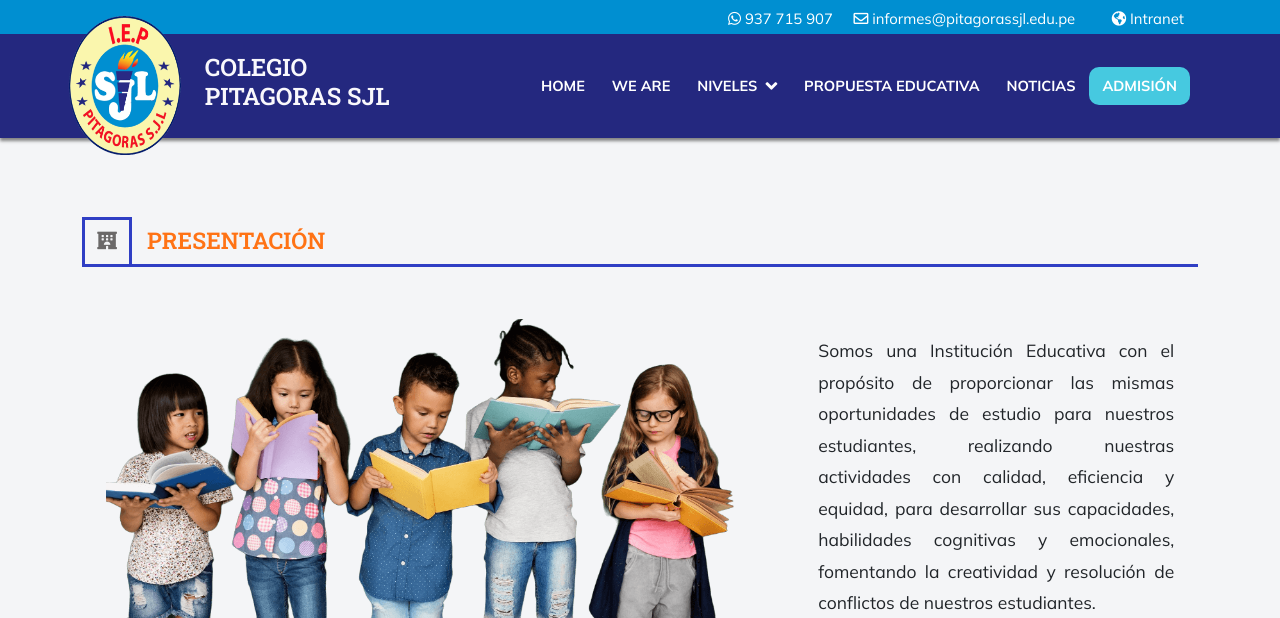
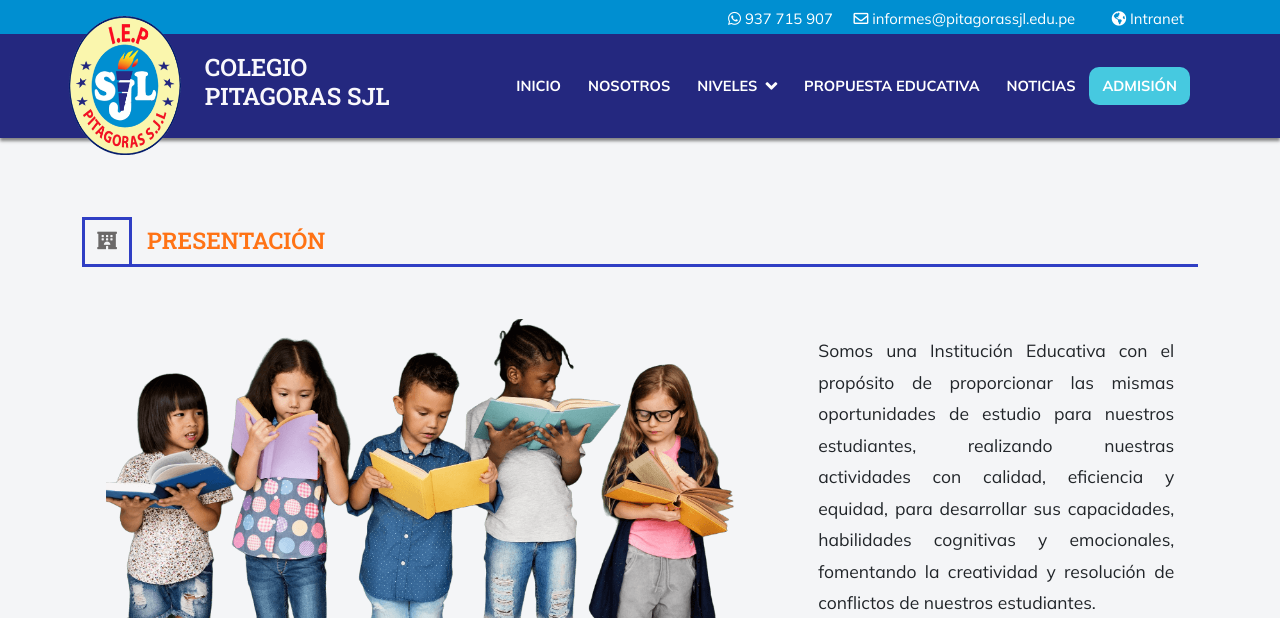
Before and after one commit to xxSylarxx/jesus_mangomarca, a PHP site: page /nosotros.php in a window 1280 px wide. Shown: the top 618 px of the page. Run offline with PHP 8.4, Linux system fonts and the light colour scheme; some libraries are stand-ins or nearby versions.

Commit message:
restauracion

```diff
--- a/includes/header.php
+++ b/includes/header.php
@@ -21,10 +21,10 @@
         <div class="collapse navbar-collapse" id="collapsibleNavId">
             <ul class="navbar-nav ms-auto mt-2 mt-lg-0">
                 <li class="nav-item">
-                    <a class="nav-link fw-bold" href="./">Home</a>
+                    <a class="nav-link fw-bold" href="./">Inicio</a>
                 </li>
                 <li class="nav-item">
-                    <a class="nav-link fw-bold" href="nosotros.php">we are</a>
+                    <a class="nav-link fw-bold" href="nosotros.php">Nosotros</a>
                 </li>
                 <li class="nav-item dropdown">
                     <a class="nav-link fw-bold" href="#" id="dropdownId" data-bs-toggle="dropdown" aria-haspopup="true" aria-expanded="false"><span class="me-2">Niveles</span><i class="fas fa-angle-down"></i></a>
--- a/nosotros.php
+++ b/nosotros.php
@@ -9,7 +9,7 @@
     <link rel="stylesheet" href="https://use.fontawesome.com/releases/v5.8.1/css/all.css">
     <link rel="stylesheet" href="./assets/css/bootstrap.min.css">
     <link rel="stylesheet" href="./assets/css/web.css">
-    <title>COLEGIO PITAGORAS SJLLLL</title>
+    <title>COLEGIO PITAGORAS SJL</title>
 </head>
 
 <body>
```
